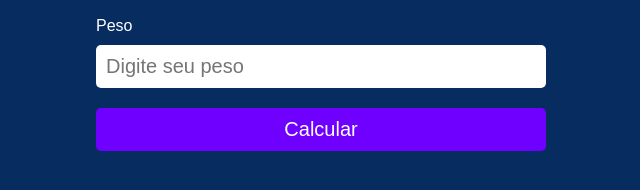
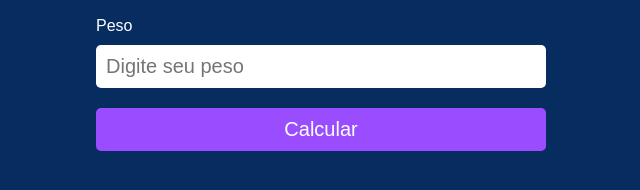
Before and after one commit to DiegoAugustoDev/Calculadora-IMC, a plain HTML site: page index.html in a window 1280 px wide. Shown: the part 376-566 px from the top of the page, without its empty margins (319-959 px from the left). Drawn offline with Linux system fonts and the light colour scheme.

Commit message:
Atualização do css

```diff
--- a/CSS/style.css
+++ b/CSS/style.css
@@ -44,7 +44,7 @@ input:hover{
 }
 
 button{
-    background-color: #6f00ff;
+    background-color: #9a4dff;
     color: white;
 }
 
```
